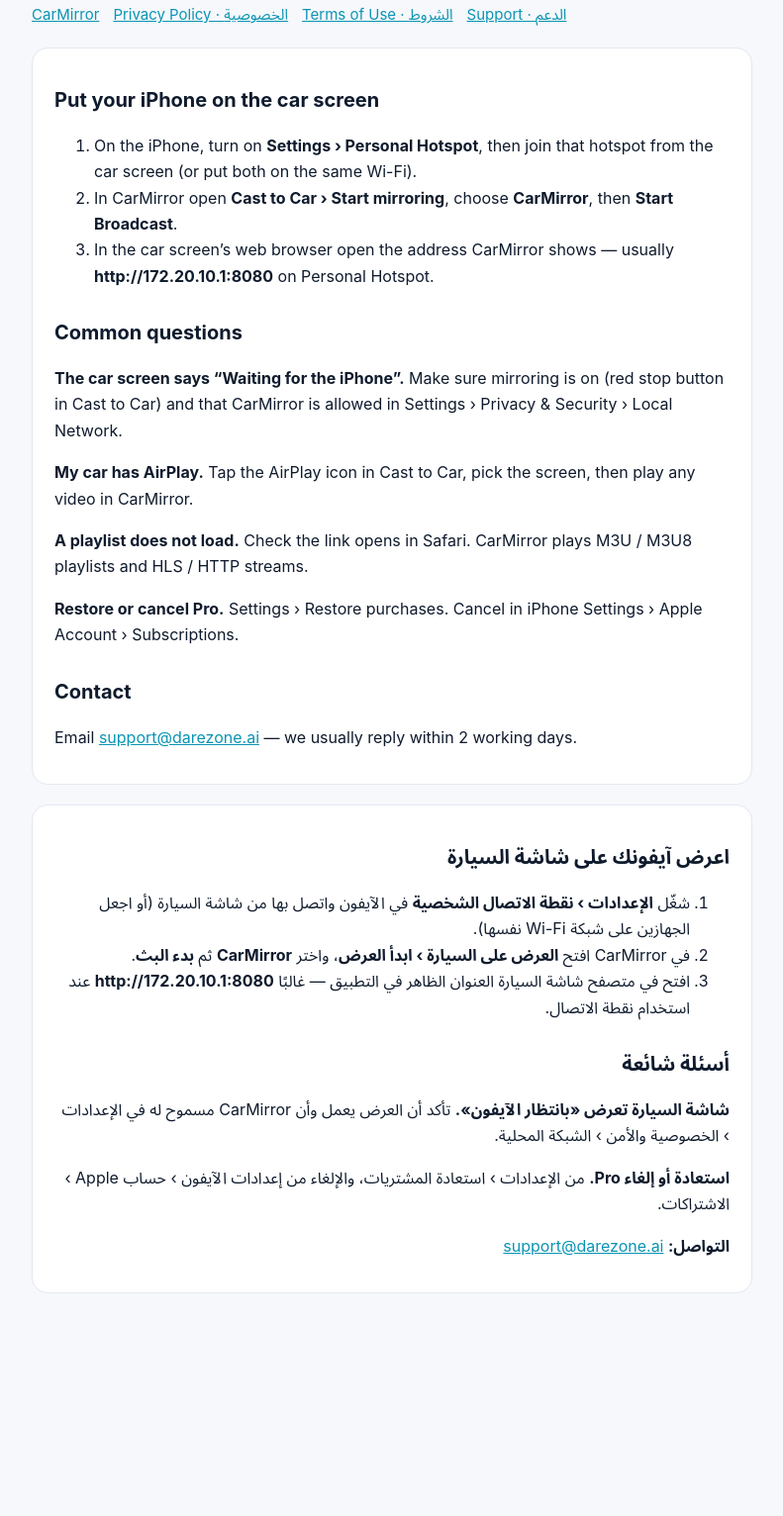
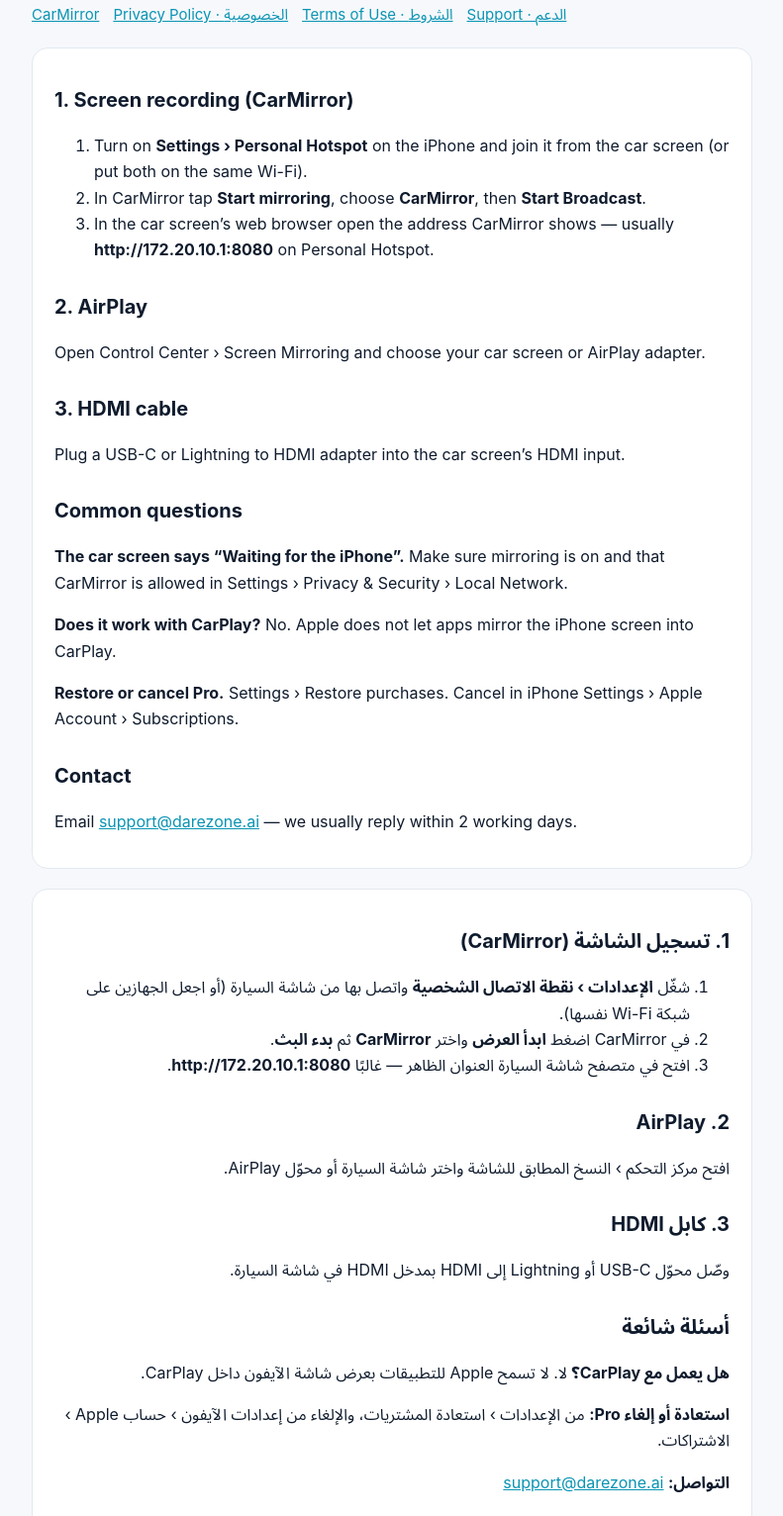
Before and after one commit to aliosh99/carmirror-legal, a plain HTML site: page support.html in a window 1280 px wide. Shown: the part 91-1623 px from the top of the page at 99% size, without its empty margins (244-1035 px from the left). Before the commit the page ends 1462 px from the top, so only its background shows below. Drawn offline with Linux system fonts and the light colour scheme.

Commit message:
CarMirror is mirroring-only: update privacy, terms, support and icon
Co-Authored-By: Claude Opus 5.5 <noreply@anthropic.com>

```diff
--- a/support.html
+++ b/support.html
@@ -11,30 +11,37 @@
 <header><img src="icon.png" alt=""><h1>Support</h1></header>
 <nav><a href="index.html">CarMirror</a><a href="privacy.html">Privacy Policy · الخصوصية</a><a href="terms.html">Terms of Use · الشروط</a><a href="support.html">Support · الدعم</a></nav>
 <section>
-<h2>Put your iPhone on the car screen</h2>
+<h2>1. Screen recording (CarMirror)</h2>
 <ol>
-<li>On the iPhone, turn on <strong>Settings › Personal Hotspot</strong>, then join that hotspot from the car screen (or put both on the same Wi-Fi).</li>
-<li>In CarMirror open <strong>Cast to Car › Start mirroring</strong>, choose <strong>CarMirror</strong>, then <strong>Start Broadcast</strong>.</li>
+<li>Turn on <strong>Settings › Personal Hotspot</strong> on the iPhone and join it from the car screen (or put both on the same Wi-Fi).</li>
+<li>In CarMirror tap <strong>Start mirroring</strong>, choose <strong>CarMirror</strong>, then <strong>Start Broadcast</strong>.</li>
 <li>In the car screen’s web browser open the address CarMirror shows — usually <strong>http://172.20.10.1:8080</strong> on Personal Hotspot.</li>
 </ol>
+<h2>2. AirPlay</h2>
+<p>Open Control Center › Screen Mirroring and choose your car screen or AirPlay adapter.</p>
+<h2>3. HDMI cable</h2>
+<p>Plug a USB-C or Lightning to HDMI adapter into the car screen’s HDMI input.</p>
 <h2>Common questions</h2>
-<p><strong>The car screen says “Waiting for the iPhone”.</strong> Make sure mirroring is on (red stop button in Cast to Car) and that CarMirror is allowed in Settings › Privacy & Security › Local Network.</p>
-<p><strong>My car has AirPlay.</strong> Tap the AirPlay icon in Cast to Car, pick the screen, then play any video in CarMirror.</p>
-<p><strong>A playlist does not load.</strong> Check the link opens in Safari. CarMirror plays M3U / M3U8 playlists and HLS / HTTP streams.</p>
+<p><strong>The car screen says “Waiting for the iPhone”.</strong> Make sure mirroring is on and that CarMirror is allowed in Settings › Privacy &amp; Security › Local Network.</p>
+<p><strong>Does it work with CarPlay?</strong> No. Apple does not let apps mirror the iPhone screen into CarPlay.</p>
 <p><strong>Restore or cancel Pro.</strong> Settings › Restore purchases. Cancel in iPhone Settings › Apple Account › Subscriptions.</p>
 <h2>Contact</h2>
 <p>Email <a href="mailto:support@darezone.ai">support@darezone.ai</a> — we usually reply within 2 working days.</p>
 </section>
 <section dir="rtl" lang="ar">
-<h2>اعرض آيفونك على شاشة السيارة</h2>
+<h2>1. تسجيل الشاشة (CarMirror)</h2>
 <ol>
-<li>شغّل <strong>الإعدادات › نقطة الاتصال الشخصية</strong> في الآيفون واتصل بها من شاشة السيارة (أو اجعل الجهازين على شبكة Wi-Fi نفسها).</li>
-<li>في CarMirror افتح <strong>العرض على السيارة › ابدأ العرض</strong>، واختر <strong>CarMirror</strong> ثم <strong>بدء البث</strong>.</li>
-<li>افتح في متصفح شاشة السيارة العنوان الظاهر في التطبيق — غالبًا <strong>http://172.20.10.1:8080</strong> عند استخدام نقطة الاتصال.</li>
+<li>شغّل <strong>الإعدادات › نقطة الاتصال الشخصية</strong> واتصل بها من شاشة السيارة (أو اجعل الجهازين على شبكة Wi-Fi نفسها).</li>
+<li>في CarMirror اضغط <strong>ابدأ العرض</strong> واختر <strong>CarMirror</strong> ثم <strong>بدء البث</strong>.</li>
+<li>افتح في متصفح شاشة السيارة العنوان الظاهر — غالبًا <strong>http://172.20.10.1:8080</strong>.</li>
 </ol>
+<h2>2. AirPlay</h2>
+<p>افتح مركز التحكم › النسخ المطابق للشاشة واختر شاشة السيارة أو محوّل AirPlay.</p>
+<h2>3. كابل HDMI</h2>
+<p>وصّل محوّل USB-C أو Lightning إلى HDMI بمدخل HDMI في شاشة السيارة.</p>
 <h2>أسئلة شائعة</h2>
-<p><strong>شاشة السيارة تعرض «بانتظار الآيفون».</strong> تأكد أن العرض يعمل وأن CarMirror مسموح له في الإعدادات › الخصوصية والأمن › الشبكة المحلية.</p>
-<p><strong>استعادة أو إلغاء Pro.</strong> من الإعدادات › استعادة المشتريات، والإلغاء من إعدادات الآيفون › حساب Apple › الاشتراكات.</p>
+<p><strong>هل يعمل مع CarPlay؟</strong> لا. لا تسمح Apple للتطبيقات بعرض شاشة الآيفون داخل CarPlay.</p>
+<p><strong>استعادة أو إلغاء Pro:</strong> من الإعدادات › استعادة المشتريات، والإلغاء من إعدادات الآيفون › حساب Apple › الاشتراكات.</p>
 <p><strong>التواصل:</strong> <a href="mailto:support@darezone.ai">support@darezone.ai</a></p>
 </section>
 </main></body></html>
```
Also changed, not shown: index.html (+2 -4 lines), privacy.html (+7 -17 lines), terms.html (+4 -4 lines), icon.png.
